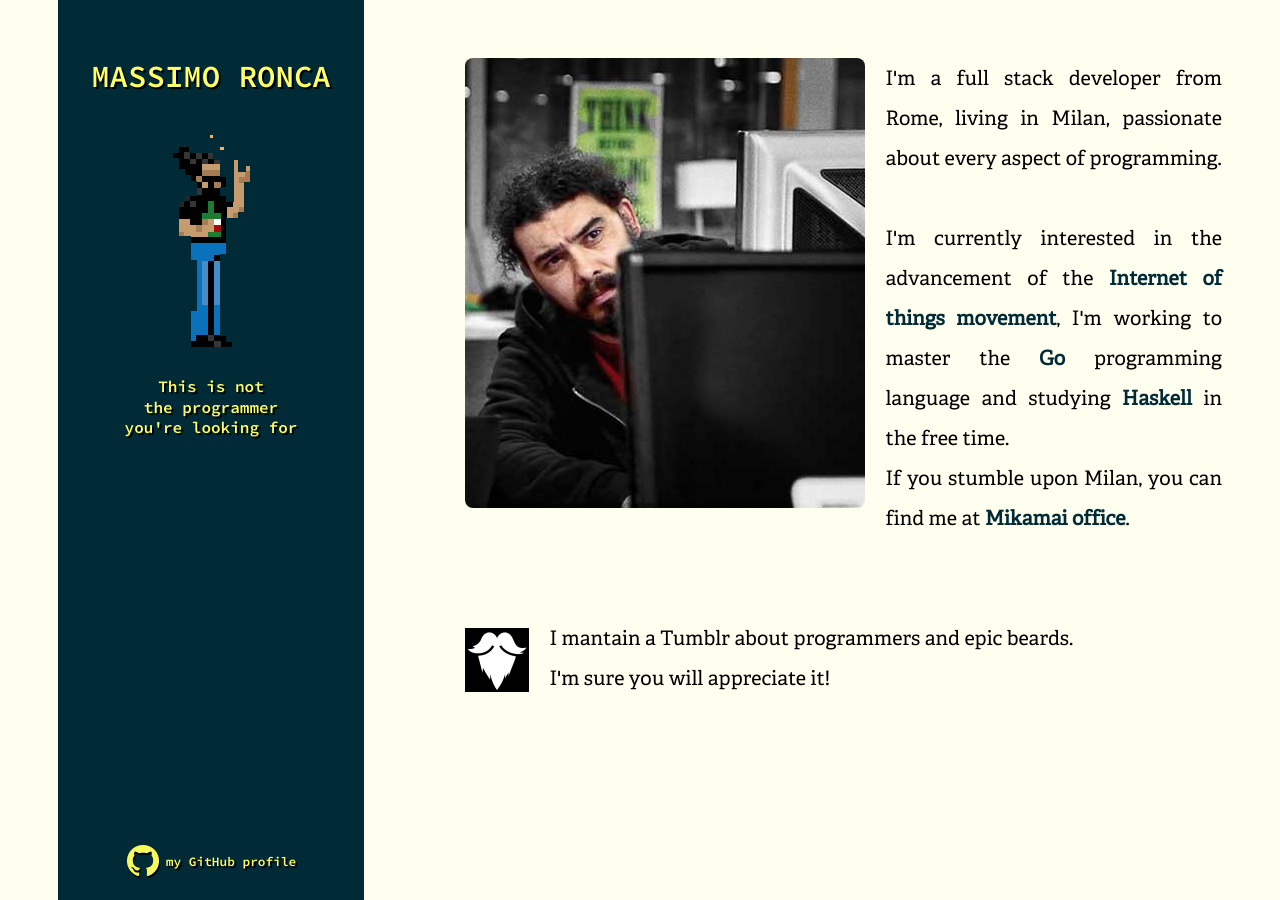
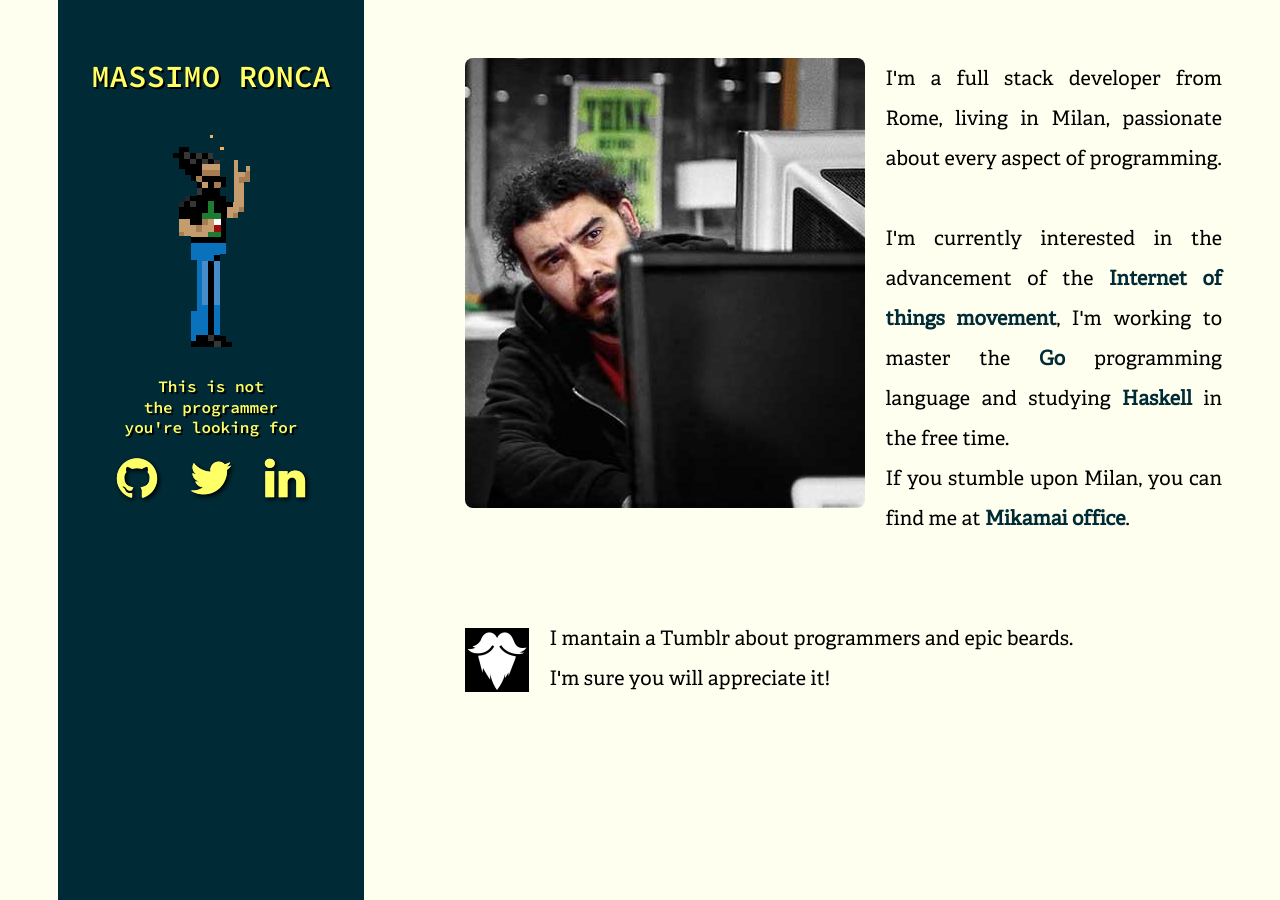
Before and after one commit to Laesod/massimoronca.it, a Jekyll site: the page built from about.html, in a window 1280 px wide. Built offline with Jekyll 4.4.1, drawn with Linux system fonts in a browser that asks for light colours; Markdown is read by kramdown in place of the engine named in the settings.

Commit message:
remove footer, add new social icons below the header

```diff
--- a/_includes/footer.html
+++ b/_includes/footer.html
@@ -1,9 +1,4 @@
-      <footer>
-        <p class="view">
-          <img src="/assets/images/GitHub-Mark-32px.png" alt="" class="github-logo">
-          <a href="https://github.com/wstucco">my GitHub profile</a>
-        </p>
-      </footer>
+
     </div>
     <script src="/assets/javascripts/scale.fix.js"></script>
 
--- a/_includes/header.html
+++ b/_includes/header.html
@@ -37,4 +37,10 @@
             <li><a href="/about.html">ABOUT</a></li>
           </ul>
         </nav> -->
+
+     <footer>
+       <a href="https://github.com/wstucco" title="Github"><img src="/assets/images/github-64.png" alt="Github" class="github-logo"> </a>
+       <a href="https://twitter.com/wstucco" title="Twitter"><img src="/assets/images/twitter-64.png" alt="Twitter" class="twitter-logo"> </a>
+       <a href="https://it.linkedin.com/in/massimoronca" title="Linkedin"><img src="/assets/images/linkedin-64.png" alt="Linkedin" class="linkedin-logo"> </a>
+      </footer>
     </header>
--- a/assets/stylesheets/styles.css
+++ b/assets/stylesheets/styles.css
@@ -207,17 +207,8 @@ hr {
 }
 
 footer {
-  width: 20%;
-  padding: 0 25px;
-  float:left;
-  position:fixed;
-  bottom:20px;
-  background: #002b36;
-
-  font:16px/0.3 "SourceCodePro-Semibold", "Helvetica Neue", Helvetica, Arial, sans-serif;
-  color: #ff6;
-  text-shadow: 2px 2px 0px rgba(0, 0, 0, 1);
-  text-align: center;
+  margin: auto;
+  position: relative;
 }
 
 footer a:hover {
```
Also changed, not shown: assets/images/github-64.png (added), assets/images/linkedin-64.png (added), assets/images/twitter-64.png (added).
